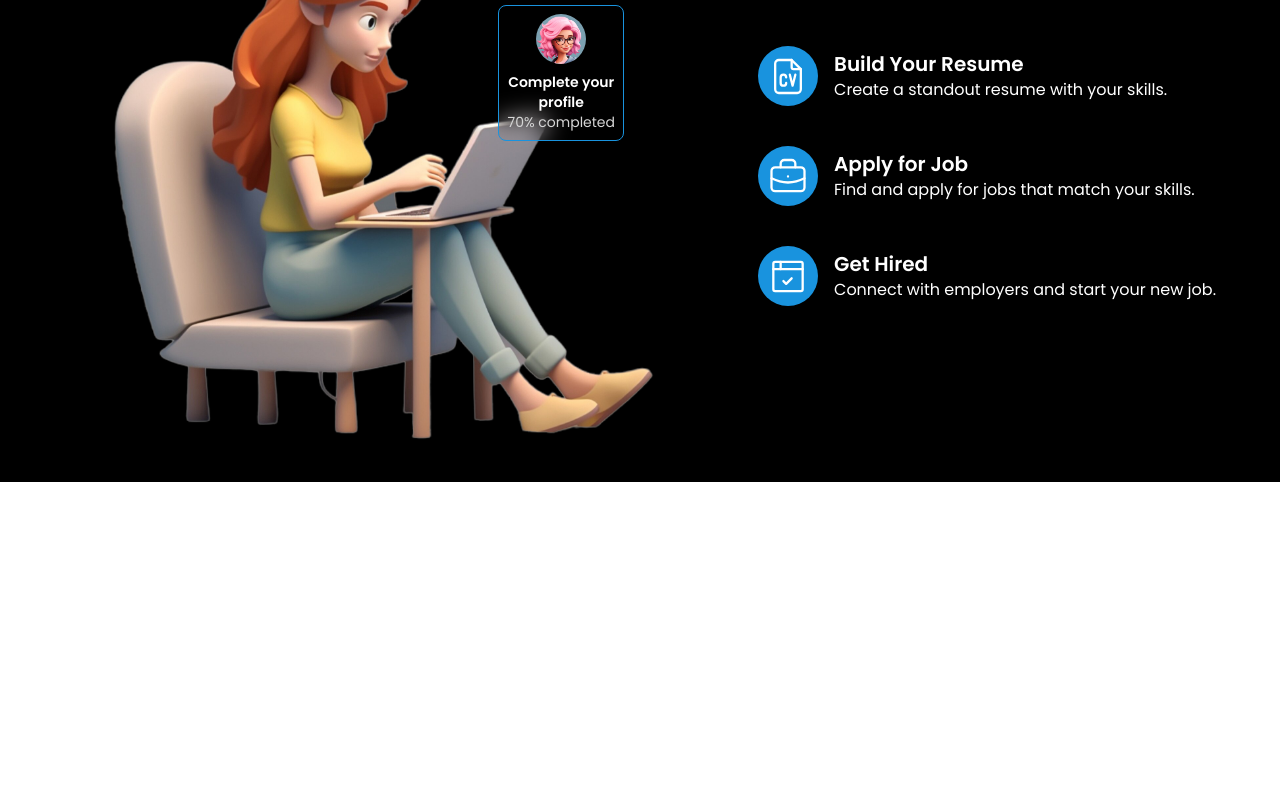
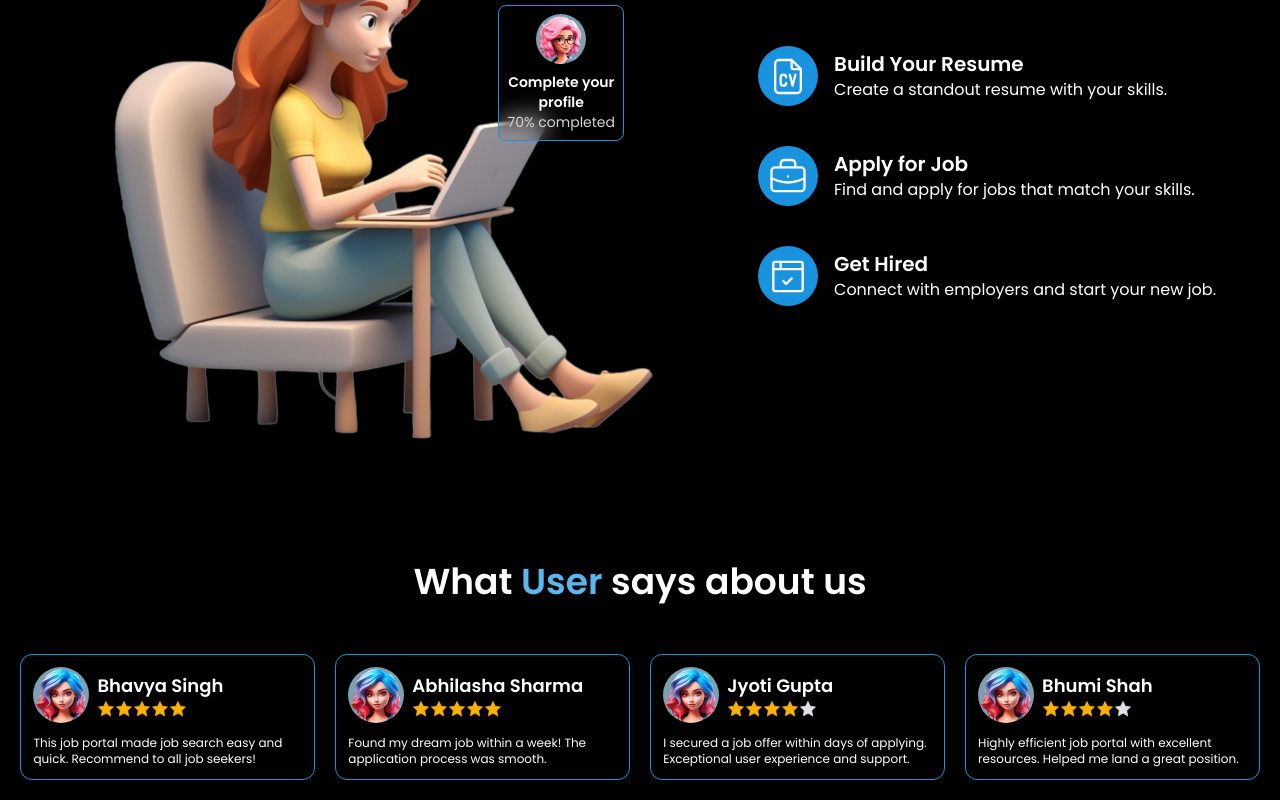
Before and after one commit to sharmakrishna1010/job-portal-frontend, a React (Vite) app: page / in a window 1280 px wide. Shown: the part 1538-2338 px from the top of the page. Before the commit the page ends 2020 px from the top, so only its background shows below. Built offline with nearby package versions, Linux system fonts and the light colour scheme.

Commit message:
Add testimonials section

```diff
--- a/src/Data/Data.tsx
+++ b/src/Data/Data.tsx
@@ -58,4 +58,27 @@ export const jobCategory = [
     },
 ]
 
+export const testimonials = [
+    {
+        "name": "Bhavya Singh",
+        "testimonial" : "This job portal made job search easy and quick. Recommend to all job seekers!",
+        "rating" : 5
+    },
+    {
+        "name": "Abhilasha Sharma",
+        "testimonial" : "Found my dream job within a week! The application process was smooth.",
+        "rating" : 5
+    },
+    {
+        "name": "Jyoti Gupta",
+        "testimonial" : "I secured a job offer within days of applying. Exceptional user experience and support.",
+        "rating" : 4
+    },
+    {
+        "name": "Bhumi Shah",
+        "testimonial" : "Highly efficient job portal with excellent resources. Helped me land a great position.",
+        "rating" : 4
+    },
+]
+
 // export default companies
--- a/src/components/landingPage/JobCategory.tsx
+++ b/src/components/landingPage/JobCategory.tsx
@@ -38,7 +38,6 @@ function JobCategory() {
 
                 </Carousel>
             </div>
-            {/* <CategoryCard /> */}
         </div>
     );
 }
--- /dev/null
+++ b/src/components/landingPage/Testimonials.tsx
@@ -0,0 +1,34 @@
+import { Avatar, Rating } from "@mantine/core"
+import { testimonials } from "../../Data/Data"
+
+function Testimonials() {
+    return (
+        <div className="mt-20 text-white pb-5">
+            <div className="text-4xl font-semibold text-center mb-3">
+                What <span className="text-picton-blue-400">User</span> says about us
+            </div>
+
+            <div className="flex justify-evenly">
+                {
+                    testimonials.map((testimonial, index) => (
+                        <div key={index} className="flex flex-col gap-3 w-[23%] border-picton-blue-500 p-3 border rounded-xl mt-10">
+                            <div className="flex gap-2 items-center">
+                                <Avatar className="h-14! w-14!" src={"avatar-8.png"} />
+                                <div>
+                                    <div className="text-lg font-semibold">{testimonial.name}</div>
+                                    <Rating value={testimonial.rating} fractions={2} readOnly />
+                                </div>
+                            </div>
+                            <div className="text-xs">{testimonial.testimonial}</div>
+                        </div>
+                    ))
+                }
+            </div>
+
+
+
+        </div>
+    )
+}
+
+export default Testimonials
--- a/src/pages/HomePage.tsx
+++ b/src/pages/HomePage.tsx
@@ -2,6 +2,7 @@ import Header from "../components/header/Header"
 import Companies from "../components/landingPage/Companies"
 import DreamJob from "../components/landingPage/DreamJob"
 import JobCategory from "../components/landingPage/JobCategory"
+import Testimonials from "../components/landingPage/Testimonials"
 import Working from "../components/landingPage/Working"
 
 function HomePage() {
@@ -10,8 +11,9 @@ function HomePage() {
       <Header />
       <DreamJob />
       <Companies />
-      <JobCategory/>
-      <Working/>
+      <JobCategory />
+      <Working />
+      <Testimonials />
     </div>
   )
 }
```
